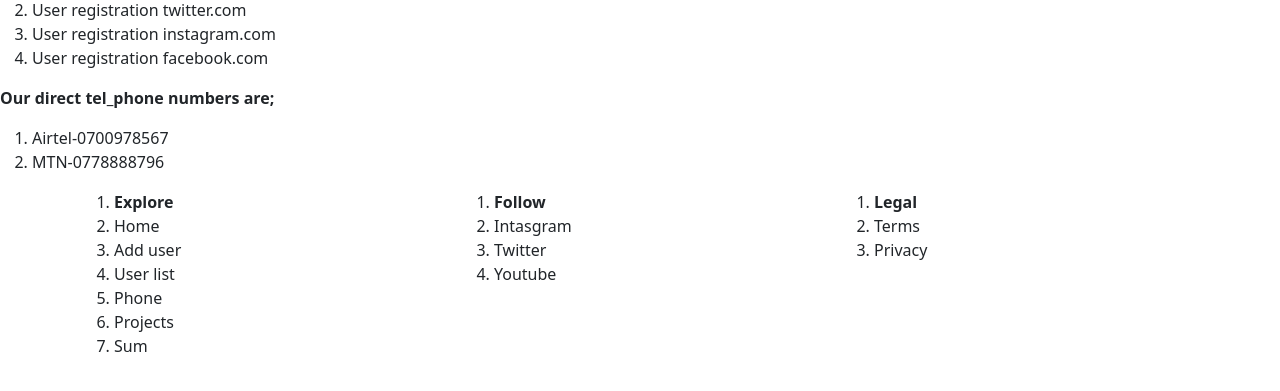
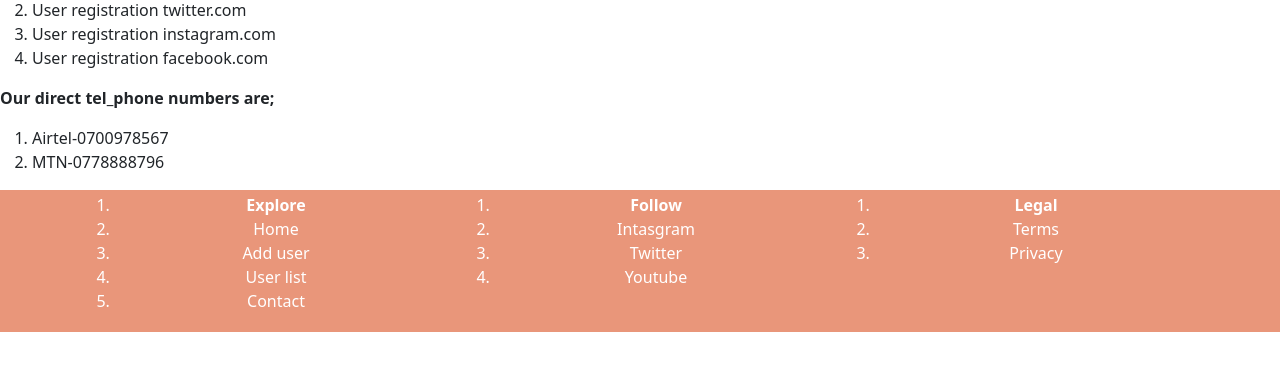
Before and after one commit to khloeklaus/user-registration, a PHP site: page /contact.php in a window 1280 px wide. Shown: the part 210-601 px from the top of the page. Run offline with PHP 8.4, Linux system fonts and the light colour scheme.

Commit message:
final codes

```diff
--- a/contact.php
+++ b/contact.php
@@ -6,6 +6,14 @@
     <meta name="viewport" content="width=device-width, initial-scale=1.0">
     <title>Tel-number</title>
     <?php include "includes/head.html";?>
+    <style>
+footer {
+  text-align: center;
+  padding: 3px;
+  background-color: DarkSalmon;
+  color: white;
+}
+</style>
 </head>
 <body>
     <div class="container">
@@ -27,44 +35,7 @@
         <li>Airtel-0700978567</li>
         <li>MTN-0778888796</li>
     </ol>
-    <!-- This is for the footer page -->
-    <footer>
-          <div class="container">
-          <div class="row">
-            <div class="col-lg-4">
-                <ol>
-                  <li><b>Explore</b></li>
-                  <li>Home</li>
-                  <li>Add user</li>
-                  <li>User list</li>
-                  <li>Phone</li>
-                  <li>Projects</li>
-                  <li>Sum</li>
-                </ol>
-
-              </div>
-              <div class="col-lg-4">
-                <ol>
-                  <li><b>Follow</b></li>
-                  <li>Intasgram</li>
-                  <li>Twitter</li>
-                  <li>Youtube</li>
-                </ol>
-              </div>
-              <div class="col-lg-4">
-                <ol>
-                  <li><b>Legal</b></li>
-                  <li>Terms</li>
-                  <li>Privacy</li>
-                </ol>
-
-              </div>
-
-            </div>
-
-          </div>
-</footer>
-
+    <?php include "includes/footer.php";?>
 
 </body>
 </html>
--- /dev/null
+++ b/includes/footer.php
@@ -0,0 +1,36 @@
+
+<footer>
+          <div class="container">
+            <div class="row">
+              <div class="col-lg-4">
+                <ol>
+                  <li><b>Explore</b></li>
+                  <li>Home</li>
+                  <li>Add user</li>
+                  <li>User list</li>
+                  <li>Contact</li>
+
+                </ol>
+
+              </div>
+              <div class="col-lg-4">
+              <ol>
+                  <li><b>Follow</b></li>
+                  <li>Intasgram</li>
+                  <li>Twitter</li>
+                  <li>Youtube</li>
+                </ol>
+              </div>
+              <div class="col-lg-4">
+                <ol>
+                  <li><b>Legal</b></li>
+                  <li>Terms</li>
+                  <li>Privacy</li>
+                </ol>
+
+              </div>
+
+            </div>
+
+          </div>
+</footer>
```
Also changed, not shown: about.php (+9 -36 lines), index.php (+1 -38 lines).
